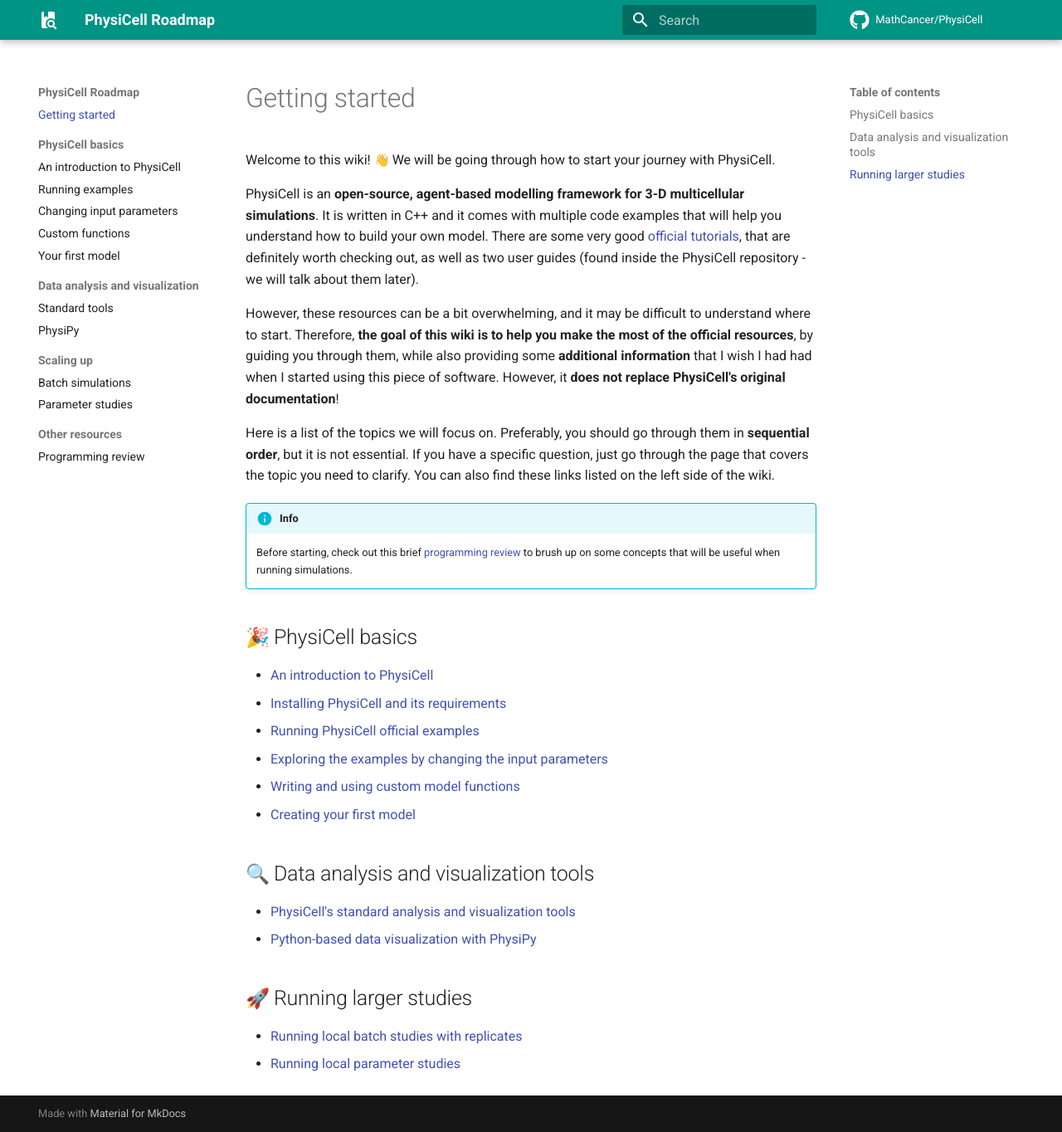
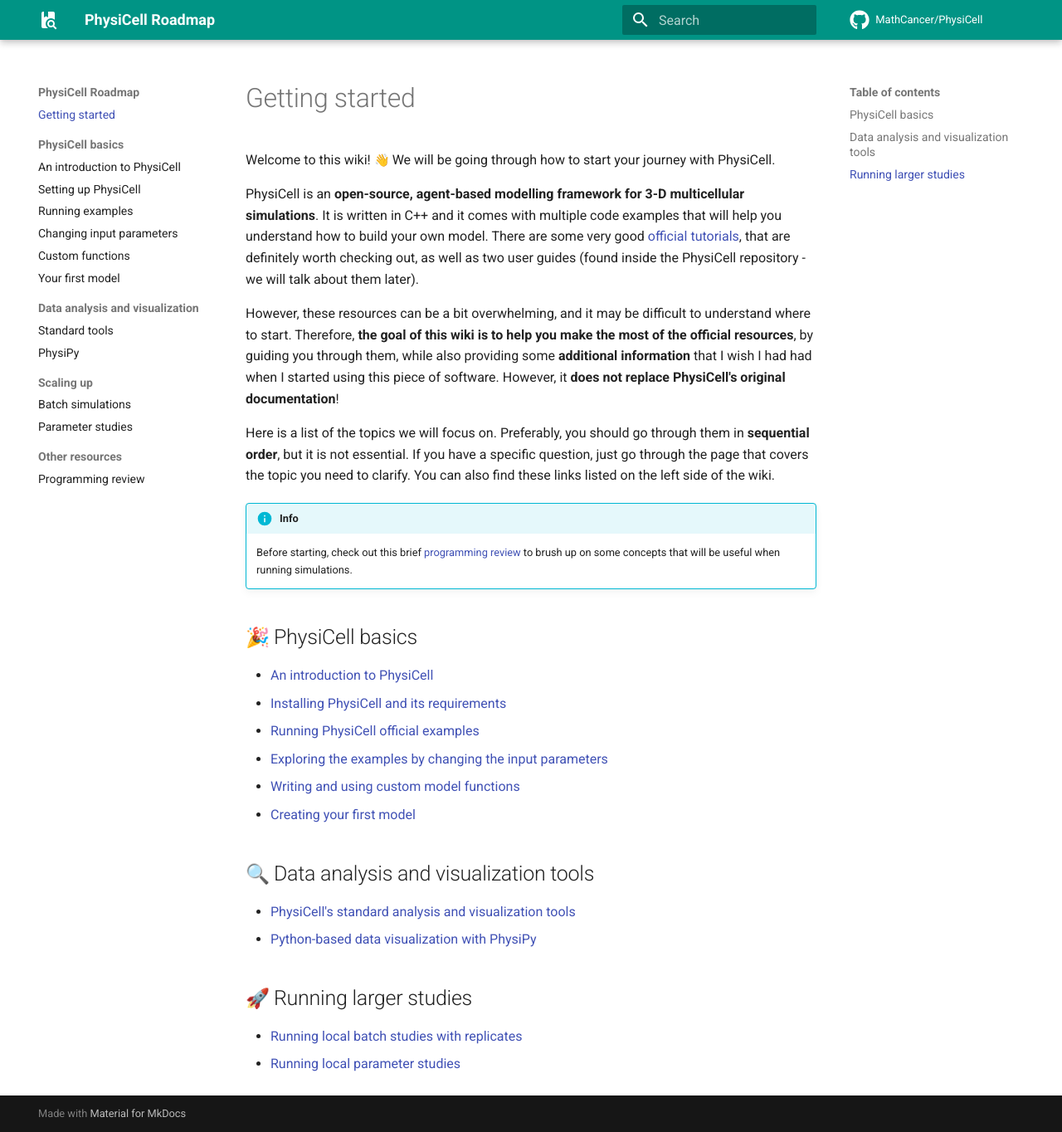
Before and after one commit to IGGoncalves/physicell-roadmap, an MkDocs documentation site: the page built from docs/index.md, in a window 1280 px wide and 1364 px high. Shown: the whole window at 83% size. Built offline with MkDocs 1.6.1 and Material for MkDocs 9.7.7, drawn with Linux system fonts in a browser that asks for light colours; emoji names are drawn with the system emoji font; comment, search, counter and statistics services are not loaded.

Commit message:
:truck: Added missing link for new page

```diff
--- a/mkdocs.yml
+++ b/mkdocs.yml
@@ -27,6 +27,7 @@ nav:
   - Getting started: 'index.md'
   - PhysiCell basics:
     - 'An introduction to PhysiCell': 'basics/introduction.md'
+    - 'Setting up PhysiCell': 'basics/installation.md'
     - 'Running examples': 'basics/running-examples.md'
     - 'Changing input parameters': 'basics/changing-input.md'
     - 'Custom functions': 'basics/custom-functions.md'
```
